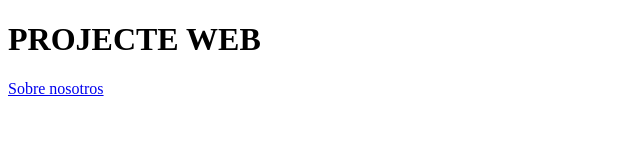
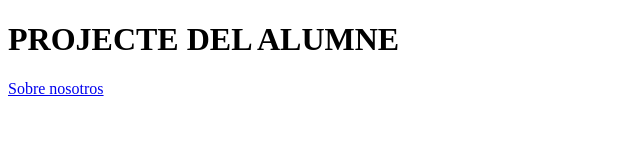
Before and after one commit to raulmunoztome/Control-de-versions-amb-Git., a plain HTML site: page index.html in a window 1280 px wide. Shown: the whole page, without its empty margins (0-640 px from the left). Drawn offline with Linux system fonts and the light colour scheme.

Commit message:
usuario 1 modifica el titol

```diff
--- a/index.html
+++ b/index.html
@@ -6,7 +6,7 @@
     <title>Document</title>
 </head>
 <body>
-    <h1>PROJECTE WEB</h1>
+    <h1>PROJECTE DEL ALUMNE</h1>
     <a href="about.html">Sobre nosotros</a>
 </body>
 </html>
```
